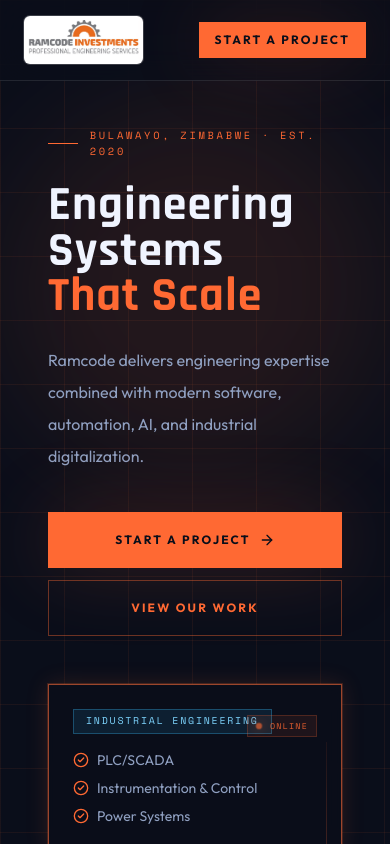
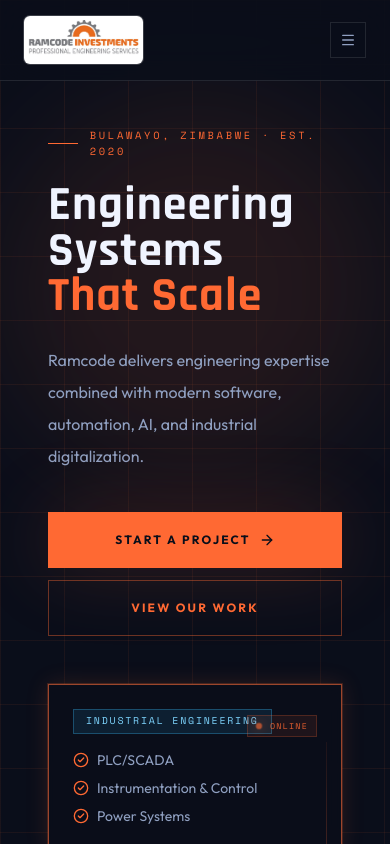
Before and after one commit to Thutsman/Ramcode, a React (Vite) app: page / in a window 390 px wide. Shown: the top 844 px of the page. Built offline with nearby package versions, Linux system fonts and the light colour scheme.

Commit message:
Add mobile hamburger menu with slide-down nav drawer
Hidden nav links on mobile are now accessible via a hamburger/X toggle
button. Tapping a link or Start a Project closes the menu automatically.

https://claude.ai/code/session_013R2JvgfvH3H47TSPRUfzUk

```diff
--- a/src/App.tsx
+++ b/src/App.tsx
@@ -1,4 +1,4 @@
-import { type ReactNode, useEffect, useRef } from "react";
+import { type ReactNode, useEffect, useRef, useState } from "react";
 import {
   Activity,
   ArrowRight,
@@ -11,10 +11,12 @@ import {
   Lightbulb,
   Mail,
   MapPin,
+  Menu,
   MonitorCog,
   Phone,
   ShieldCheck,
   Workflow,
+  X,
   Zap,
 } from "lucide-react";
 
@@ -878,12 +880,13 @@ function Contact() {
 
 function App() {
   useRevealAnimation();
+  const [mobileMenuOpen, setMobileMenuOpen] = useState(false);
 
   return (
     <div className="min-h-screen bg-background text-foreground">
       <CustomCursor />
-      <header className="fixed inset-x-0 top-0 z-50 border-b border-white/10 bg-background/80 px-6 py-4 backdrop-blur-xl md:px-10">
-        <nav className="mx-auto flex max-w-7xl items-center justify-between">
+      <header className="fixed inset-x-0 top-0 z-50 border-b border-white/10 bg-background/80 backdrop-blur-xl">
+        <nav className="mx-auto flex max-w-7xl items-center justify-between px-6 py-4 md:px-10">
           <Logo />
           <div className="hidden items-center gap-10 md:flex">
             {navItems.map((item) => (
@@ -892,10 +895,43 @@ function App() {
               </a>
             ))}
           </div>
-          <Button asChild size="sm" className="bg-primary text-primary-foreground hover:bg-primary/90">
-            <a href="#contact">Start a Project</a>
-          </Button>
+          <div className="flex items-center gap-3">
+            <Button asChild size="sm" className="hidden bg-primary text-primary-foreground hover:bg-primary/90 sm:inline-flex">
+              <a href="#contact">Start a Project</a>
+            </Button>
+            <button
+              className="grid h-9 w-9 place-items-center border border-white/10 bg-background/60 text-muted-foreground transition hover:border-primary/40 hover:text-primary md:hidden"
+              onClick={() => setMobileMenuOpen((o) => !o)}
+              aria-label="Toggle menu"
+            >
+              {mobileMenuOpen ? <X className="h-4 w-4" /> : <Menu className="h-4 w-4" />}
+            </button>
+          </div>
         </nav>
+
+        {mobileMenuOpen && (
+          <div className="border-t border-white/10 bg-background/95 px-6 py-4 md:hidden">
+            <div className="flex flex-col gap-1">
+              {navItems.map((item) => (
+                <a
+                  key={item.href}
+                  href={item.href}
+                  onClick={() => setMobileMenuOpen(false)}
+                  className="border-b border-white/[0.06] py-3 font-mono text-[0.68rem] uppercase tracking-[0.2em] text-muted-foreground transition hover:text-primary"
+                >
+                  {item.label}
+                </a>
+              ))}
+              <a
+                href="#contact"
+                onClick={() => setMobileMenuOpen(false)}
+                className="mt-3 inline-flex items-center justify-center bg-primary px-4 py-3 font-mono text-[0.68rem] uppercase tracking-[0.2em] text-primary-foreground transition hover:bg-primary/90"
+              >
+                Start a Project
+              </a>
+            </div>
+          </div>
+        )}
       </header>
 
       <main>
```
